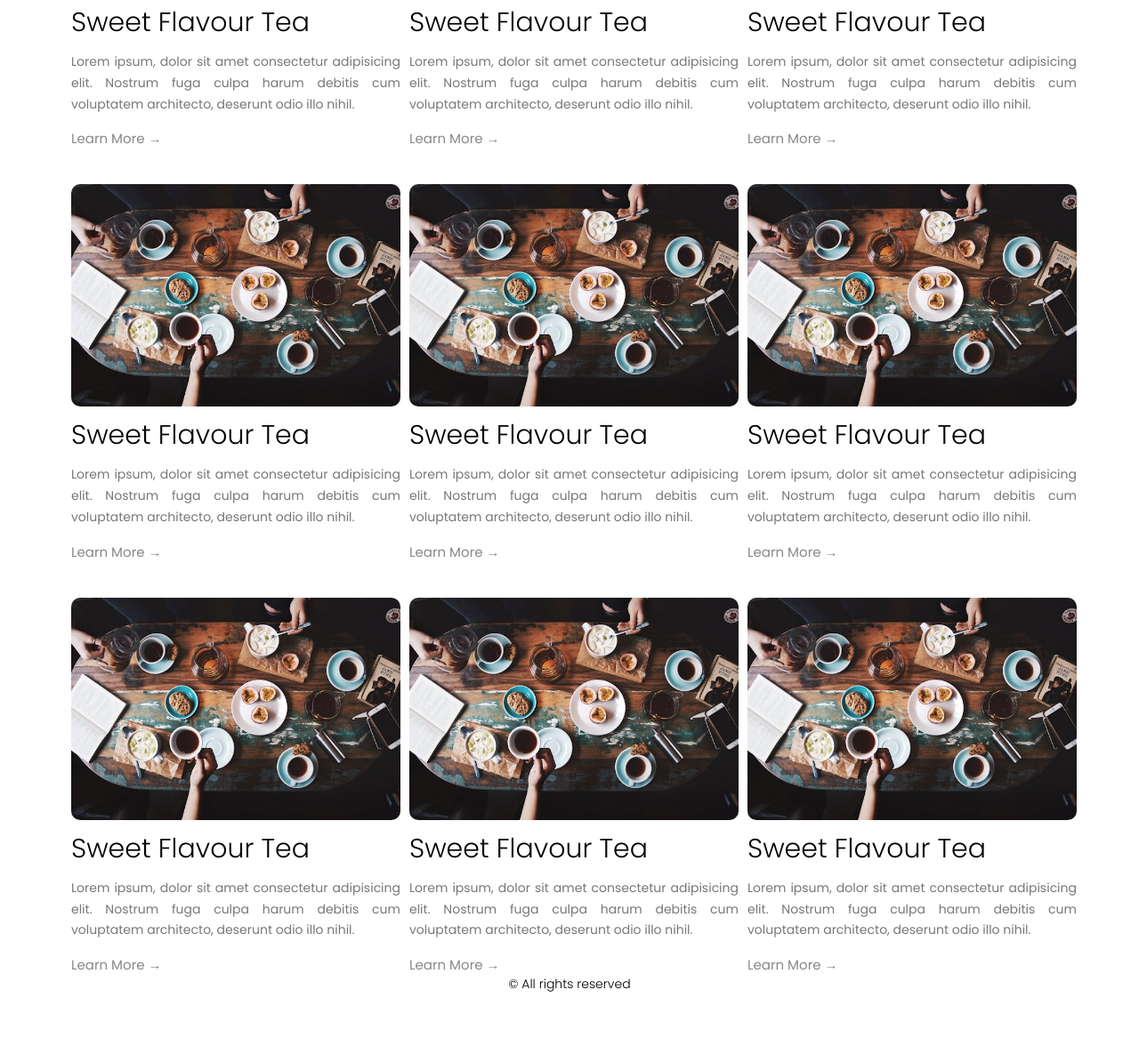
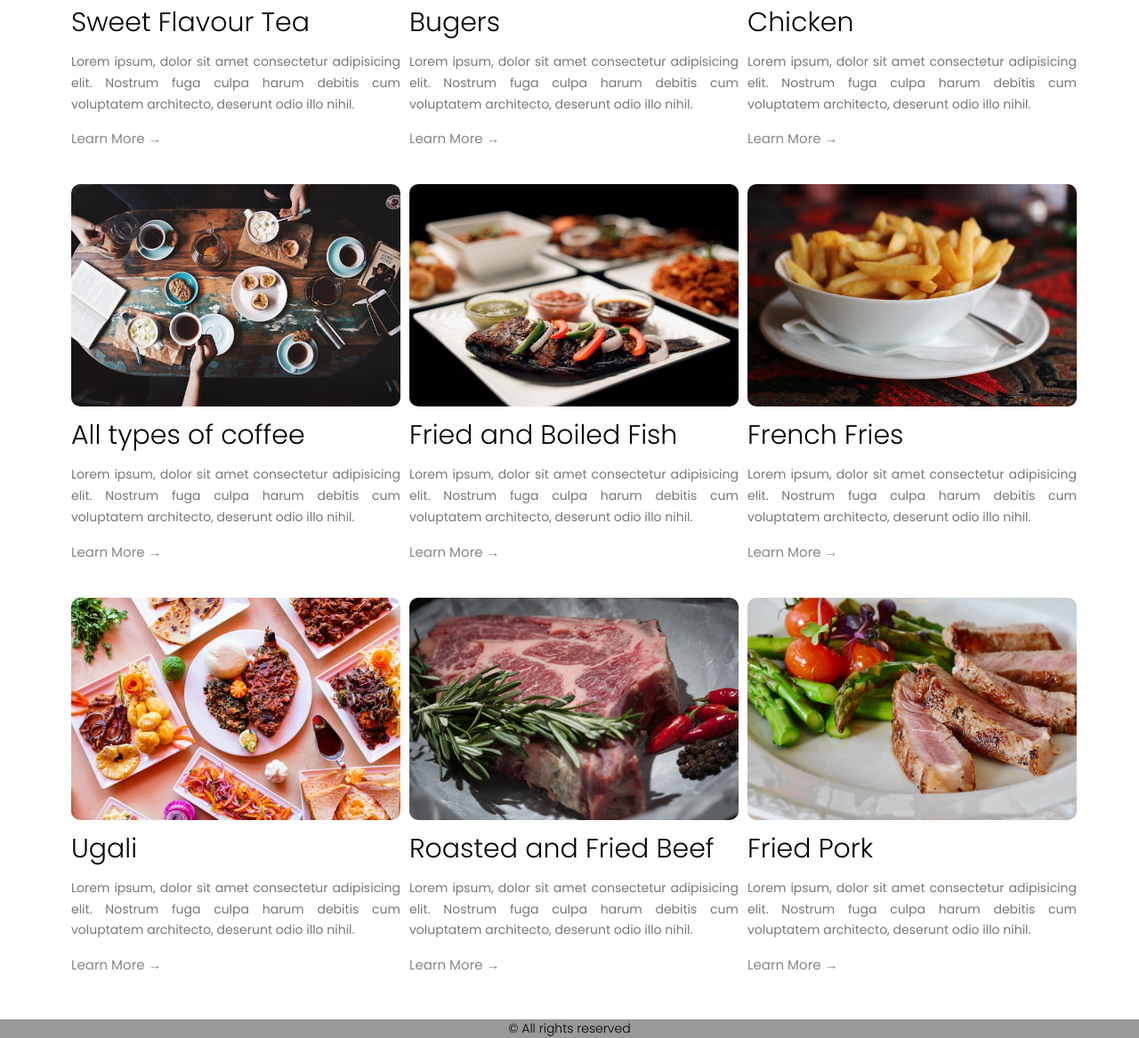
Before and after one commit to KATAMII/plata-s-restaurant, a website built with Vite: page index.html in a window 1280 px wide. Shown: the part 2142-3309 px from the top of the page at 89% size. Before the commit the page ends 3259 px from the top, so only its background shows below. Built offline with nearby package versions, Linux system fonts and the light colour scheme.

Commit message:
add reponsiveness and ass a few images

```diff
--- a/index.html
+++ b/index.html
@@ -63,7 +63,7 @@
     <div class="menu-items">
       <div class="menu-item1">
         <div class="menu-item1-img">
-          <img src="assets/coffee.jpg" alt="coffe img">
+          <img src="assets/tea.jpg" alt="coffe img">
         </div>
         <div class="menu-item1-text">
           <h1 class="name">Sweet Flavour Tea</h1>
@@ -75,10 +75,10 @@
     <div class="menu-items">
       <div class="menu-item1">
         <div class="menu-item1-img">
-          <img src="assets/coffee.jpg" alt="coffe img">
+          <img src="assets/burger.jpg" alt="coffe img">
         </div>
         <div class="menu-item1-text">
-          <h1 class="name">Sweet Flavour Tea</h1>
+          <h1 class="name">Bugers</h1>
           <p class="menu-item-description ">Lorem ipsum, dolor sit amet consectetur adipisicing elit. Nostrum fuga culpa harum debitis cum voluptatem architecto, deserunt odio illo nihil.</p>
           <a href="" class="menu-link">Learn More &rarr;</a>
         </div>
@@ -87,10 +87,10 @@
     <div class="menu-items">
       <div class="menu-item1">
         <div class="menu-item1-img">
-          <img src="assets/coffee.jpg" alt="coffe img">
+          <img src="assets/chicken.jpg" alt="coffe img">
         </div>
         <div class="menu-item1-text">
-          <h1 class="name">Sweet Flavour Tea</h1>
+          <h1 class="name">Chicken</h1>
           <p class="menu-item-description ">Lorem ipsum, dolor sit amet consectetur adipisicing elit. Nostrum fuga culpa harum debitis cum voluptatem architecto, deserunt odio illo nihil.</p>
           <a href="" class="menu-link">Learn More &rarr;</a>
         </div>
@@ -99,10 +99,10 @@
     <div class="menu-items">
       <div class="menu-item1">
         <div class="menu-item1-img">
-          <img src="assets/coffee.jpg" alt="coffe img">
+          <img src="assets/coffee.jpg"alt="coffe img">
         </div>
         <div class="menu-item1-text">
-          <h1 class="name">Sweet Flavour Tea</h1>
+          <h1 class="name">All types of coffee</h1>
           <p class="menu-item-description ">Lorem ipsum, dolor sit amet consectetur adipisicing elit. Nostrum fuga culpa harum debitis cum voluptatem architecto, deserunt odio illo nihil.</p>
           <a href="" class="menu-link">Learn More &rarr;</a>
         </div>
@@ -111,10 +111,10 @@
     <div class="menu-items">
       <div class="menu-item1">
         <div class="menu-item1-img">
-          <img src="assets/coffee.jpg" alt="coffe img">
+          <img src="assets/fish.jpg" alt="coffe img">
         </div>
         <div class="menu-item1-text">
-          <h1 class="name">Sweet Flavour Tea</h1>
+          <h1 class="name">Fried and Boiled Fish</h1>
           <p class="menu-item-description ">Lorem ipsum, dolor sit amet consectetur adipisicing elit. Nostrum fuga culpa harum debitis cum voluptatem architecto, deserunt odio illo nihil.</p>
           <a href="" class="menu-link">Learn More &rarr;</a>
         </div>
@@ -123,10 +123,10 @@
     <div class="menu-items">
       <div class="menu-item1">
         <div class="menu-item1-img">
-          <img src="assets/coffee.jpg" alt="coffe img">
+          <img src="assets/french-fries.jpg" alt="coffe img">
         </div>
         <div class="menu-item1-text">
-          <h1 class="name">Sweet Flavour Tea</h1>
+          <h1 class="name">French Fries</h1>
           <p class="menu-item-description ">Lorem ipsum, dolor sit amet consectetur adipisicing elit. Nostrum fuga culpa harum debitis cum voluptatem architecto, deserunt odio illo nihil.</p>
           <a href="" class="menu-link">Learn More &rarr;</a>
         </div>
@@ -135,10 +135,10 @@
     <div class="menu-items">
       <div class="menu-item1">
         <div class="menu-item1-img">
-          <img src="assets/coffee.jpg" alt="coffe img">
+          <img src="assets/ugali.jpg" alt="coffe img">
         </div>
         <div class="menu-item1-text">
-          <h1 class="name">Sweet Flavour Tea</h1>
+          <h1 class="name">Ugali</h1>
           <p class="menu-item-description ">Lorem ipsum, dolor sit amet consectetur adipisicing elit. Nostrum fuga culpa harum debitis cum voluptatem architecto, deserunt odio illo nihil.</p>
           <a href="" class="menu-link">Learn More &rarr;</a>
         </div>
@@ -147,10 +147,10 @@
     <div class="menu-items">
       <div class="menu-item1">
         <div class="menu-item1-img">
-          <img src="assets/coffee.jpg" alt="coffe img">
+          <img src="assets/beef.jpg" alt="coffe img">
         </div>
         <div class="menu-item1-text">
-          <h1 class="name">Sweet Flavour Tea</h1>
+          <h1 class="name">Roasted and Fried Beef</h1>
           <p class="menu-item-description ">Lorem ipsum, dolor sit amet consectetur adipisicing elit. Nostrum fuga culpa harum debitis cum voluptatem architecto, deserunt odio illo nihil.</p>
           <a href="" class="menu-link">Learn More &rarr;</a>
         </div>
@@ -159,10 +159,10 @@
     <div class="menu-items">
       <div class="menu-item1">
         <div class="menu-item1-img">
-          <img src="assets/coffee.jpg" alt="coffe img">
+          <img src="assets/pork.jpg" alt="coffe img">
         </div>
         <div class="menu-item1-text">
-          <h1 class="name">Sweet Flavour Tea</h1>
+          <h1 class="name">Fried Pork</h1>
           <p class="menu-item-description ">Lorem ipsum, dolor sit amet consectetur adipisicing elit. Nostrum fuga culpa harum debitis cum voluptatem architecto, deserunt odio illo nihil.</p>
           <a href="" class="menu-link">Learn More &rarr;</a>
         </div>
--- a/style.css
+++ b/style.css
@@ -118,7 +118,7 @@ header{
     flex-direction: column;
     gap: 0rem;
     padding: 0rem 0rem;
-    height: 8rem;
+    height: 10rem;
   }
 }
 @media screen and (max-width: 48em) {
@@ -285,9 +285,10 @@ header{
   color: #888;
   font-size: 1.5rem;
 }
-.footer {
+footer {
   background-color: #999;
-  padding: 5rem;
+  padding: 0rem;
+  margin-top: 5rem;
 }
 .footer-text {
   text-align: center;
```
